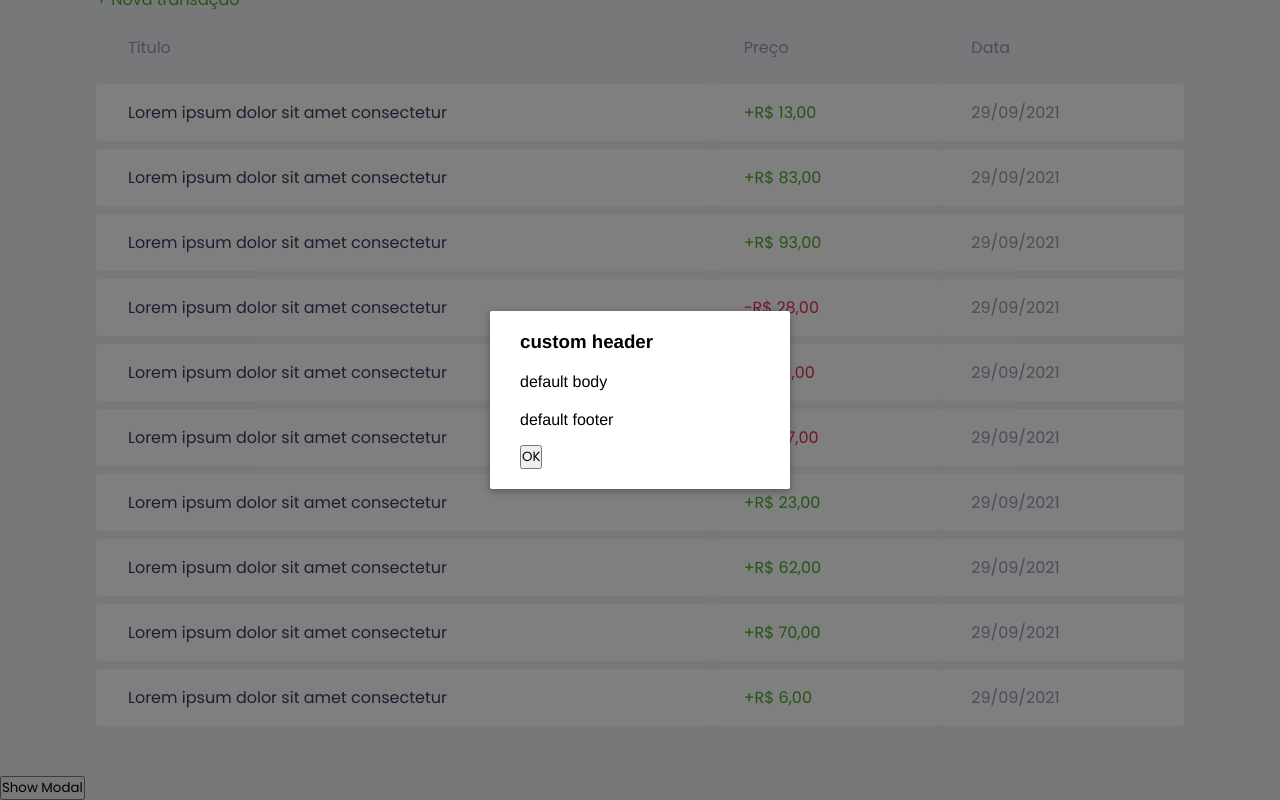
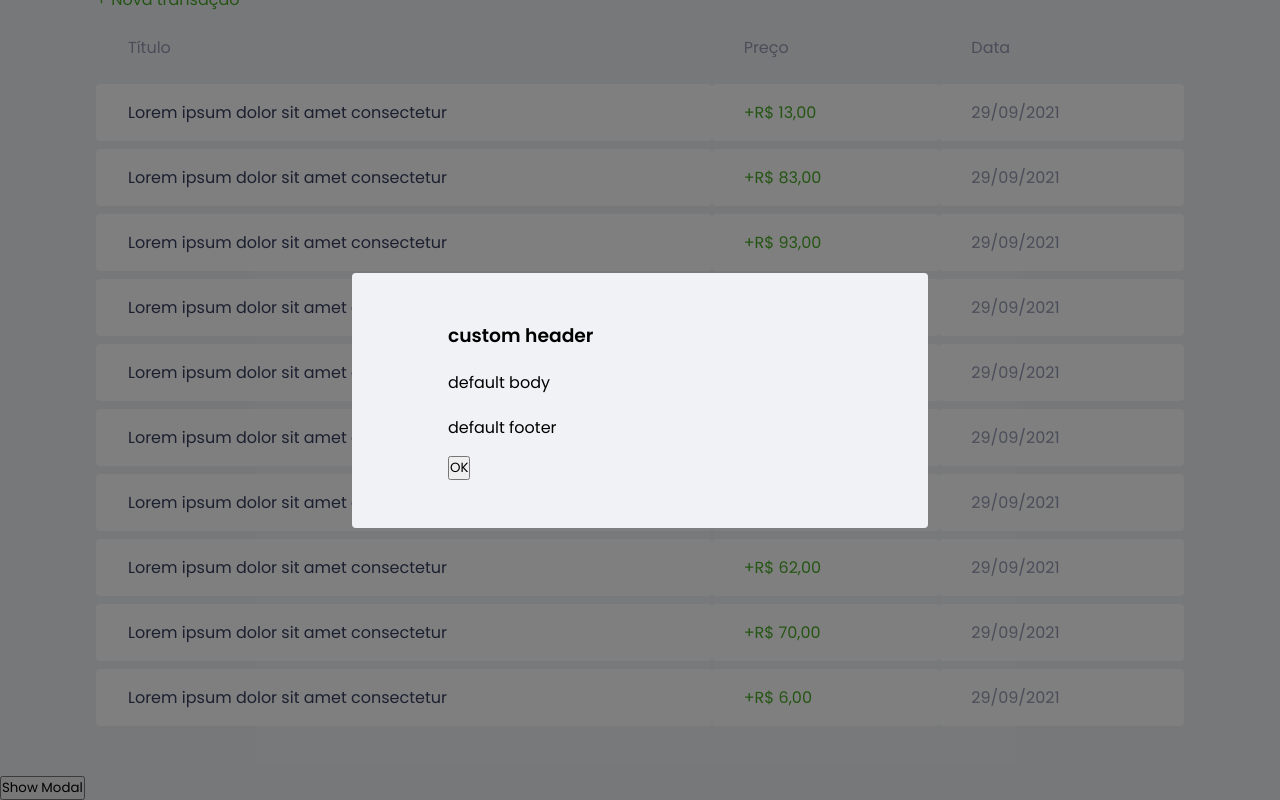
Before and after one commit to joaobispo2077/dev-finances, a Vue app: page / in a window 1280 px wide. Both pictures are taken after a click on the button "Show Modal". Shown: the part 384-1184 px from the top of the page. Built offline with nearby package versions, Linux system fonts and the light colour scheme.

Commit message:
feat: beautify Modal component styles

```diff
--- a/src/components/Modal/index.vue
+++ b/src/components/Modal/index.vue
@@ -24,46 +24,46 @@
 </template>
 
 <script lang="ts">
-import { defineComponent, ref } from "vue";
+import { defineComponent } from "vue";
 
 export default defineComponent({
   name: "Modal",
-  setup() {
-    const showModal = ref(false);
-
-    return {
-      showModal,
-    };
-  },
 });
 </script>
 
 <!-- Add "scoped" attribute to limit CSS to this component only -->
 <style scoped lang="scss">
 .modal-mask {
+  background: rgba(0, 0, 0, 0.5);
+
   position: fixed;
-  z-index: 9998;
   top: 0;
+  bottom: 0;
   left: 0;
-  width: 100%;
-  height: 100%;
-  background-color: rgba(0, 0, 0, 0.5);
-  display: table;
+  right: 0;
+
+  display: flex;
+  justify-content: center;
+  align-items: center;
 }
 
 .modal-wrapper {
-  display: table-cell;
-  vertical-align: middle;
+  width: 100%;
+  background: var(--background);
+  padding: 3rem;
+  position: relative;
+  border-radius: 0.25rem;
+  max-width: 32rem;
+
+  @media (min-width: 768px) {
+    max-width: 36rem;
+    padding: 3rem 6rem;
+  }
 }
 
 .modal-container {
-  width: 300px;
-  margin: 0px auto;
-  padding: 20px 30px;
-  background-color: #fff;
-  border-radius: 2px;
-  box-shadow: 0 2px 8px rgba(0, 0, 0, 0.33);
-  font-family: Helvetica, Arial, sans-serif;
+  width: 100%;
+  height: 100%;
 }
 
 .modal-header h3 {
@@ -82,7 +82,7 @@ export default defineComponent({
 
 .modal-enter-active,
 .modal-leave-active {
-  transition: opacity 0.5s ease;
+  transition: opacity 0.5s ease-in-out;
 }
 
 .modal-enter-from,
```
